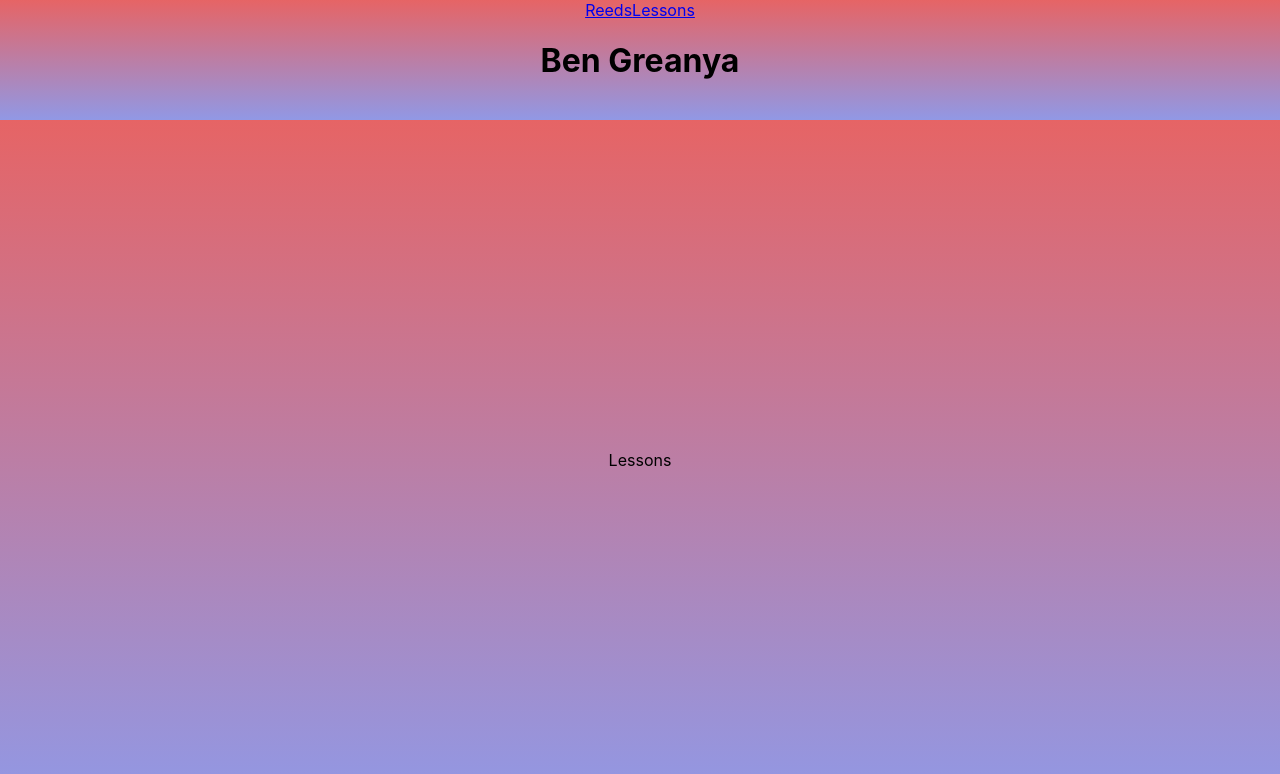
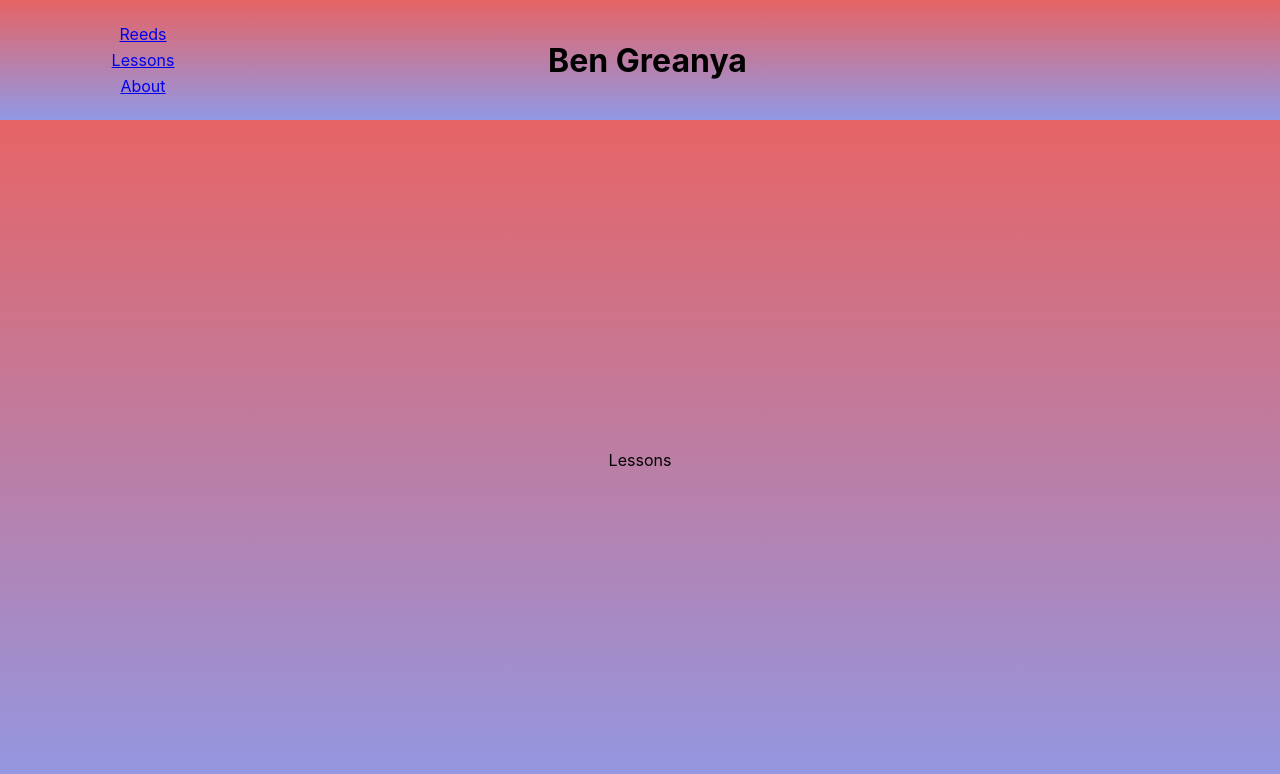
Before and after one commit to bengreanya/my-site, a React (Create React App) app: page /lessons in a window 1280 px wide. Shown: the top 774 px of the page. Built offline with nearby package versions, Linux system fonts and the light colour scheme.

Commit message:
got header spacing right

```diff
--- a/src/App.js
+++ b/src/App.js
@@ -5,6 +5,7 @@ import { Redirect, Route, Switch } from 'react-router-dom';
 import Main from './main/Main.js';
 import Reeds from './reeds/Reeds.js';
 import Lessons from './lessons/Lessons.js';
+import About from './about/About.js';
 
 function App() {
   return (
@@ -13,6 +14,7 @@ function App() {
       <Switch>
         <Route exact path="/main" component={Main} />
         <Route exact path="/reeds" component={Reeds} />
+        <Route exact path="/about" component={About} />
         <Route exact path="/lessons" component={Lessons} />
         <Route exact path="*">
           <Redirect to="/main" />
--- a/src/header/Header.css
+++ b/src/header/Header.css
@@ -1,10 +1,19 @@
 .header {
   display: flex;
-  flex-direction: column;
-  justify-items: center;
+  align-items: center;
+  justify-content: space-between;
   background: linear-gradient(#e66465, #9198e5);
   height: 15vh;
 }
 .links {
-  justify-items: start;
+  width: 20vw;
+  display: flex;
+  flex-direction: column;
+  padding-left: 15px;
 }
+.link {
+  margin: 3px;
+}
+.hidden {
+  width: 20vw;
+}
--- a/src/header/Header.js
+++ b/src/header/Header.js
@@ -6,12 +6,20 @@ export default function Header() {
   return (
     <div className="header">
       <div className="links">
-        <Link to="./reeds">Reeds</Link>
-        <Link to="./lessons">Lessons</Link>
+        <Link className="link" to="./reeds">
+          Reeds
+        </Link>
+        <Link className="link" to="./lessons">
+          Lessons
+        </Link>
+        <Link className="link" to="./about">
+          About
+        </Link>
       </div>
       <div className="title">
         <h1>Ben Greanya</h1>
       </div>
+      <div className="hidden"></div>
     </div>
   );
 }
```
